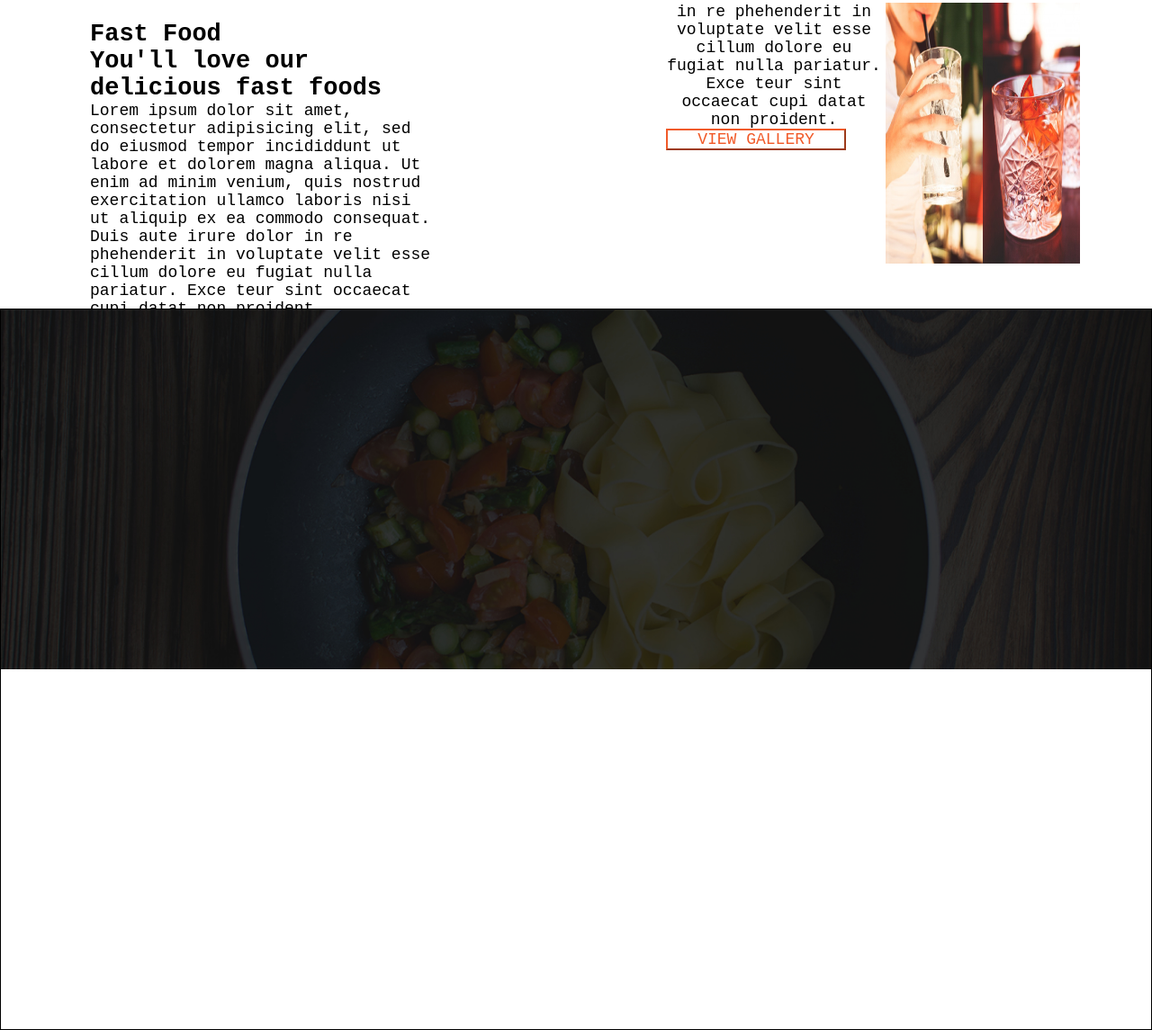
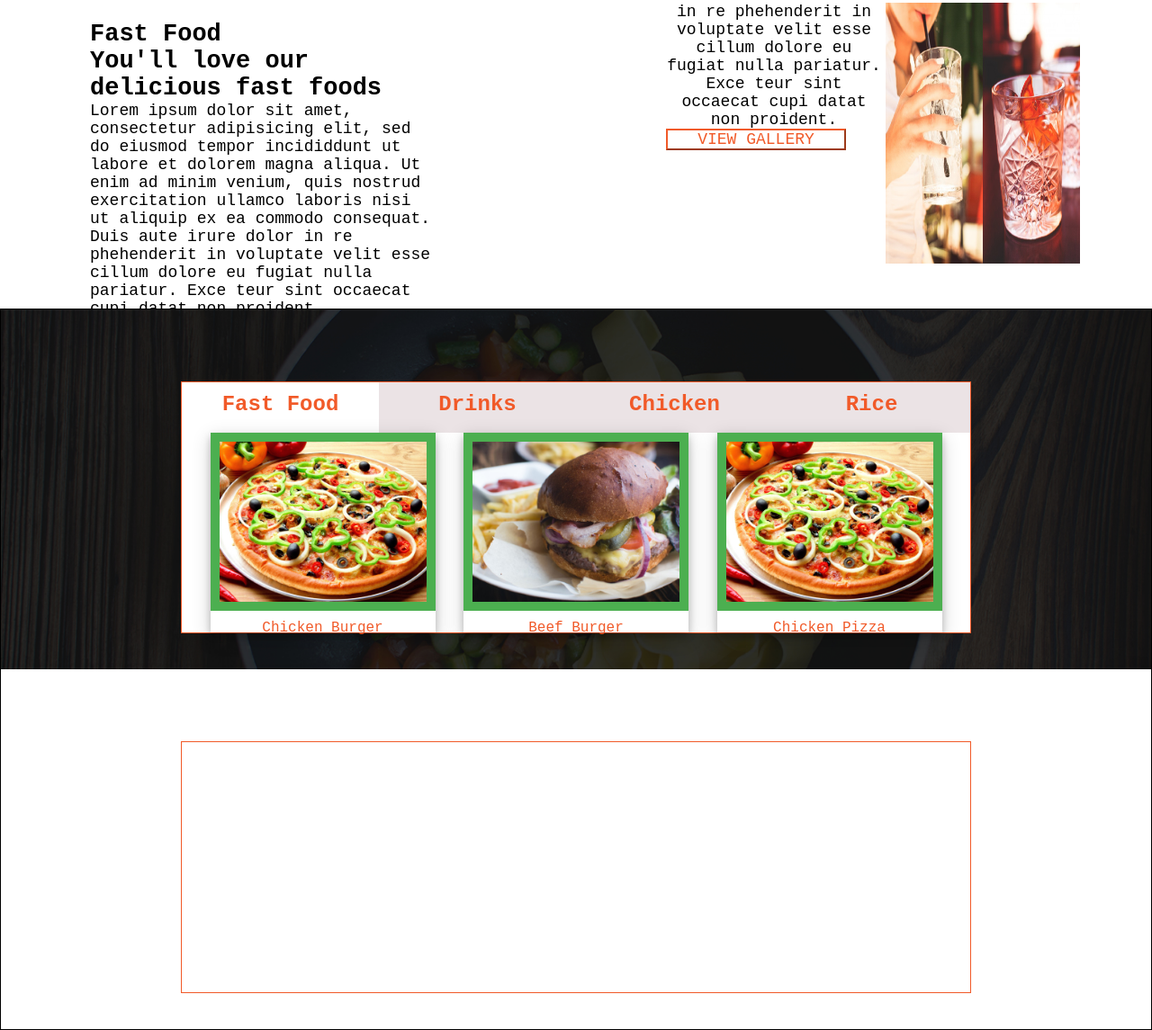
Before and after one commit to morrismutiso/project-04, a plain HTML site: page index.html in a window 1280 px wide. Shown: the part 1447-2592 px from the top of the page at 90% size. Drawn offline with Linux system fonts and the light colour scheme.

Commit message:
done with the top part of page three

```diff
--- a/index.html
+++ b/index.html
@@ -64,7 +64,10 @@
             <div class="paragraph-foods">
                 <h1>Fast Food</h1>
                 <h2>You'll love our delicious fast foods</h2>
-                <p>Lorem ipsum dolor sit amet, consectetur adipisicing elit, sed do eiusmod tempor incididdunt ut labore et dolorem magna aliqua. Ut enim ad minim venium, quis nostrud exercitation ullamco laboris nisi ut aliquip ex ea commodo consequat. Duis aute irure dolor in re phehenderit in voluptate velit esse cillum dolore eu fugiat nulla pariatur. Exce teur sint occaecat cupi datat non proident.</p>
+                <p>Lorem ipsum dolor sit amet, consectetur adipisicing elit, sed do eiusmod tempor incididdunt ut labore
+                    et dolorem magna aliqua. Ut enim ad minim venium, quis nostrud exercitation ullamco laboris nisi ut
+                    aliquip ex ea commodo consequat. Duis aute irure dolor in re phehenderit in voluptate velit esse
+                    cillum dolore eu fugiat nulla pariatur. Exce teur sint occaecat cupi datat non proident.</p>
                 <button>VIEW GALLERY <span></span></button>
             </div>
         </div>
@@ -72,7 +75,10 @@
             <div class="paragraph-drinks">
                 <h1>Fast Food</h1>
                 <h2>You'll love our delicious fast foods</h2>
-                <p>Lorem ipsum dolor sit amet, consectetur adipisicing elit, sed do eiusmod tempor incididdunt ut labore et dolorem magna aliqua. Ut enim ad minim venium, quis nostrud exercitation ullamco laboris nisi ut aliquip ex ea commodo consequat. Duis aute irure dolor in re phehenderit in voluptate velit esse cillum dolore eu fugiat nulla pariatur. Exce teur sint occaecat cupi datat non proident.</p>
+                <p>Lorem ipsum dolor sit amet, consectetur adipisicing elit, sed do eiusmod tempor incididdunt ut labore
+                    et dolorem magna aliqua. Ut enim ad minim venium, quis nostrud exercitation ullamco laboris nisi ut
+                    aliquip ex ea commodo consequat. Duis aute irure dolor in re phehenderit in voluptate velit esse
+                    cillum dolore eu fugiat nulla pariatur. Exce teur sint occaecat cupi datat non proident.</p>
                 <button>VIEW GALLERY <span></span></button>
 
             </div>
@@ -85,10 +91,67 @@
     <!--About section ends here-->
 
     <!--Gallery section starts here-->
-<section class="gallery" id="gallery">
-    <div class="gallery-new"></div>
-    <div class="information"></div>
-</section>
+    <section class="gallery" id="gallery">
+        <div class="gallery-new">
+            <div class="container">
+                <div class="container-up">
+                    <div class="F">
+                        <h2>Fast Food</h2>
+                    </div>
+                    <div class="D" style="background: rgb(235, 227, 229);">
+                        <h2>Drinks</h2>
+                    </div>
+                    <div class="C" style="background: rgb(235, 227, 229);">
+                        <h2>Chicken</h2>
+                    </div>
+                    <div class="R" style="background: rgb(235, 227, 229);">
+                        <h2>Rice</h2>
+                    </div>
+                </div>
+                <div class="container-down">
+                    <div class="card">
+                        <div class="header">
+                            <img src="images/chickenPizza.jpg" alt="chicken Burger">
+                        </div>
+
+                        <div class="bottom-layer">
+                            <p>Chicken Burger</p>
+                        </div>
+                    </div>
+                    <div class="card">
+                        <div class="header">
+                            <img src="images/beefBurger.jpg" alt="beefBurger">
+                        </div>
+
+                        <div class="bottom-layer">
+                            <p>Beef Burger</p>
+                        </div>
+                    </div>
+                    <div class="card">
+                        <div class="header">
+                            <img src="images/chickenPizza.jpg" alt="chickenPizza">
+                        </div>
+
+                        <div class="bottom-layer">
+                            <p>Chicken Pizza</p>
+                        </div>
+                    </div>
+                </div>
+            </div>
+        </div>
+
+        <div class="information">
+            <div class="plain-background">
+                <div class="content">
+                    <div class="content-left">
+                    </div>
+                    <div class="content-right">
+
+                    </div>
+                </div>
+            </div>
+        </div>
+    </section>
     <!--Gallery section ends here-->
     <!--custom js file-->
     <script src="script.js"></script>
--- a/style.css
+++ b/style.css
@@ -340,3 +340,85 @@ button:hover {
     background-repeat: no-repeat;
     background-size: cover;
 }
+.container {
+    display: flex;
+    flex-direction: column;
+    box-sizing: border-box;
+    border: 1px solid var(--full-screen-menu);
+    background: #fff;
+    margin-left: 200px;
+    margin-right: 200px;
+    margin-top: 80px;
+    height: 70%;
+    width: 100%;
+}
+.container-up {
+    height: 20%;
+    width: 100%;
+    display: flex;
+    flex-direction: row;
+}
+.container-up div {
+    width: 100%;
+    border: 2px burlywood;
+}
+.container-up div h2 {
+    color: var(--full-screen-menu);
+    text-align: center;
+    margin-top: 5%;
+}
+.container-down {
+    display: flex;
+    flex-direction: row;
+    justify-content: space-evenly;
+    height: 80%;
+}
+div.card {
+    height: 100%;
+    width: 250px;
+    box-shadow: 0 4px 8px 0 rgba(0, 0, 0, 0.2), 0 6px 20px 0 rgba(0, 0, 0, 0.19);
+    text-align: center;
+  }
+
+  div.header {
+    height: 80%;
+      background-color: #4CAF50;
+      color: white;
+      padding: 10px;
+      font-size: 40px;
+  }
+  div.header img {
+    background-size: cover;
+    width: 100%;
+    height: 100%;
+  }
+
+  div.bottom-layer {
+    height: 20%;
+      padding: 10px;
+  }
+  div.bottom-layer p {
+    color: var(--full-screen-menu);
+    font-size: 18p;
+  }
+
+.content {
+    box-sizing: border-box;
+    border: 1px solid var(--full-screen-menu);
+    background: #fff;
+    margin-left: 200px;
+    margin-right: 200px;
+    margin-top: 80px;
+    height: 70%;
+    width: 100%;
+}
+
+.plain-background {
+    display: flex;
+    flex-direction: row;
+    width: 100%;
+    height: 50vh;
+    -moz-box-shadow: 1px 2px 4px rgba(0, 0, 0,0.5);
+    -webkit-box-shadow: 1px 2px 4px rgba(0, 0, 0, .5);
+    box-shadow: 0 4px 8px 0 rgba(0, 0, 0, 0.2), 0 6px 20px 0 rgba(0, 0, 0, 0.19);
+}
```
